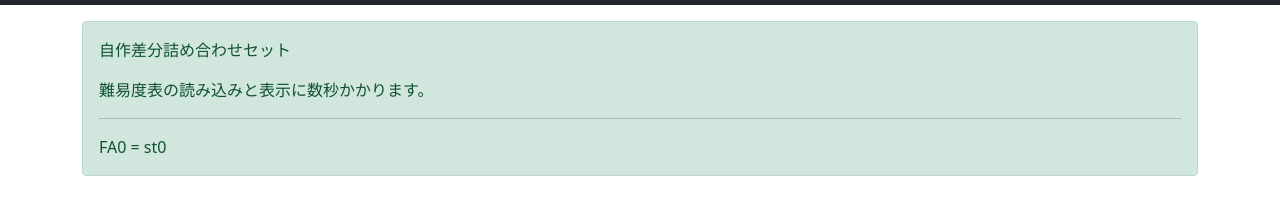
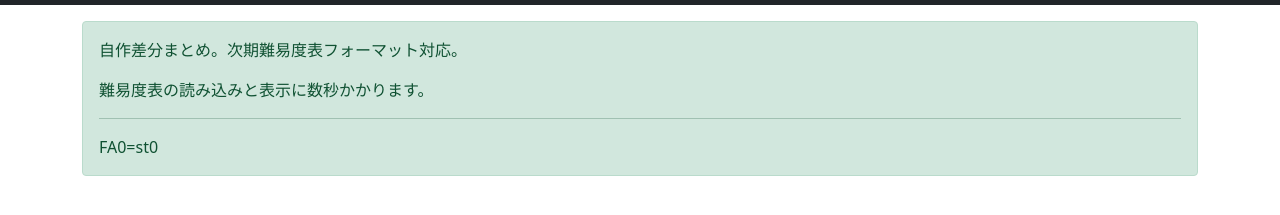
Before and after one commit to akaza2nd/FAIRjoy, a plain HTML site: page index.html in a window 1280 px wide. Shown: the part 45-260 px from the top of the page. Drawn offline with nearby package versions, Linux system fonts and the light colour scheme; no server answers.

Commit message:
Update index.html

```diff
--- a/index.html
+++ b/index.html
@@ -27,10 +27,10 @@
     <div class="container">
 
         <div class="alert alert-success mb-3" role="alert">
-            <p>自作差分詰め合わせセット</p>
+            <p>自作差分まとめ。次期難易度表フォーマット対応。</p>
             <p>難易度表の読み込みと表示に数秒かかります。</p>
             <hr>
-            <p class="mb-0">FA0 = st0 </p>
+            <p class="mb-0">FA0=st0</p>
         </div>
 
 
```
